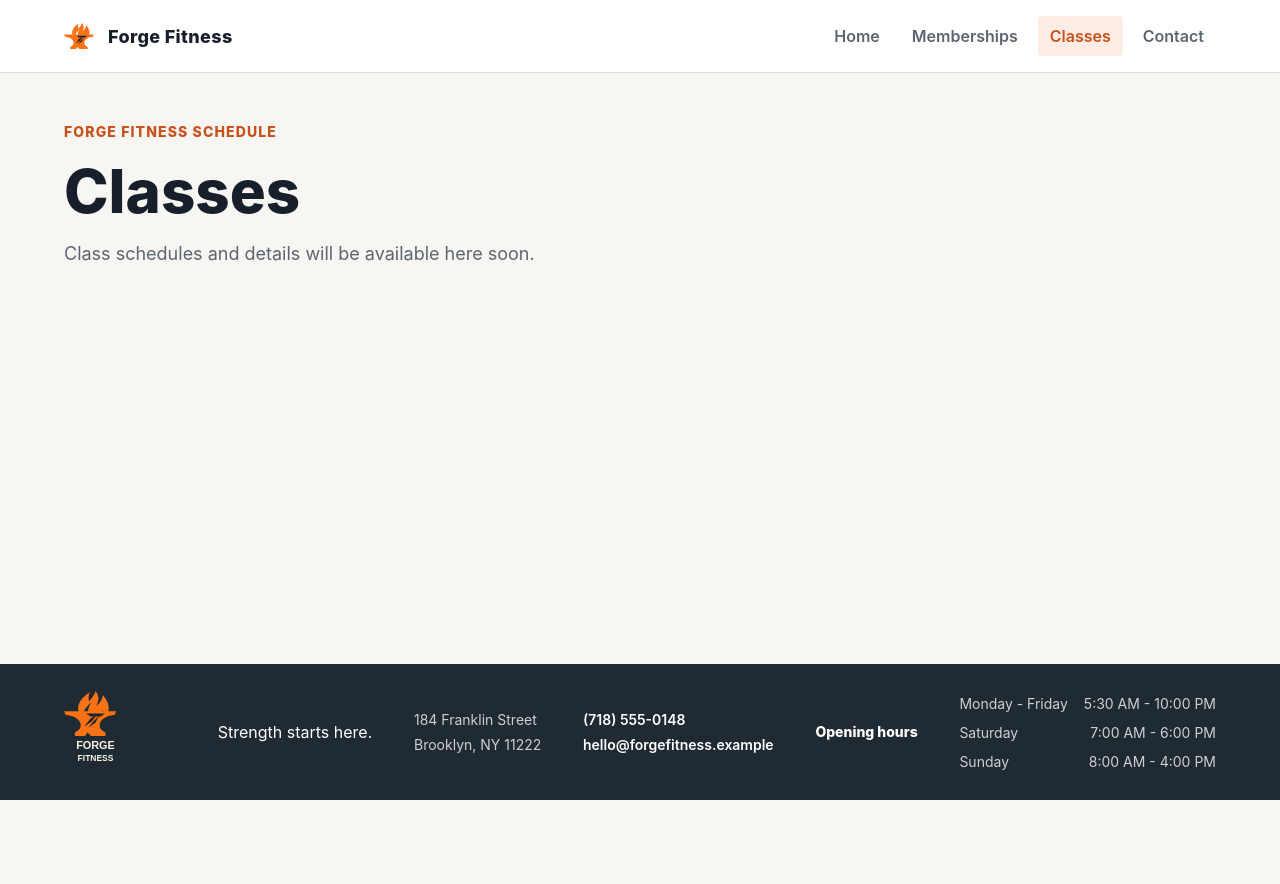
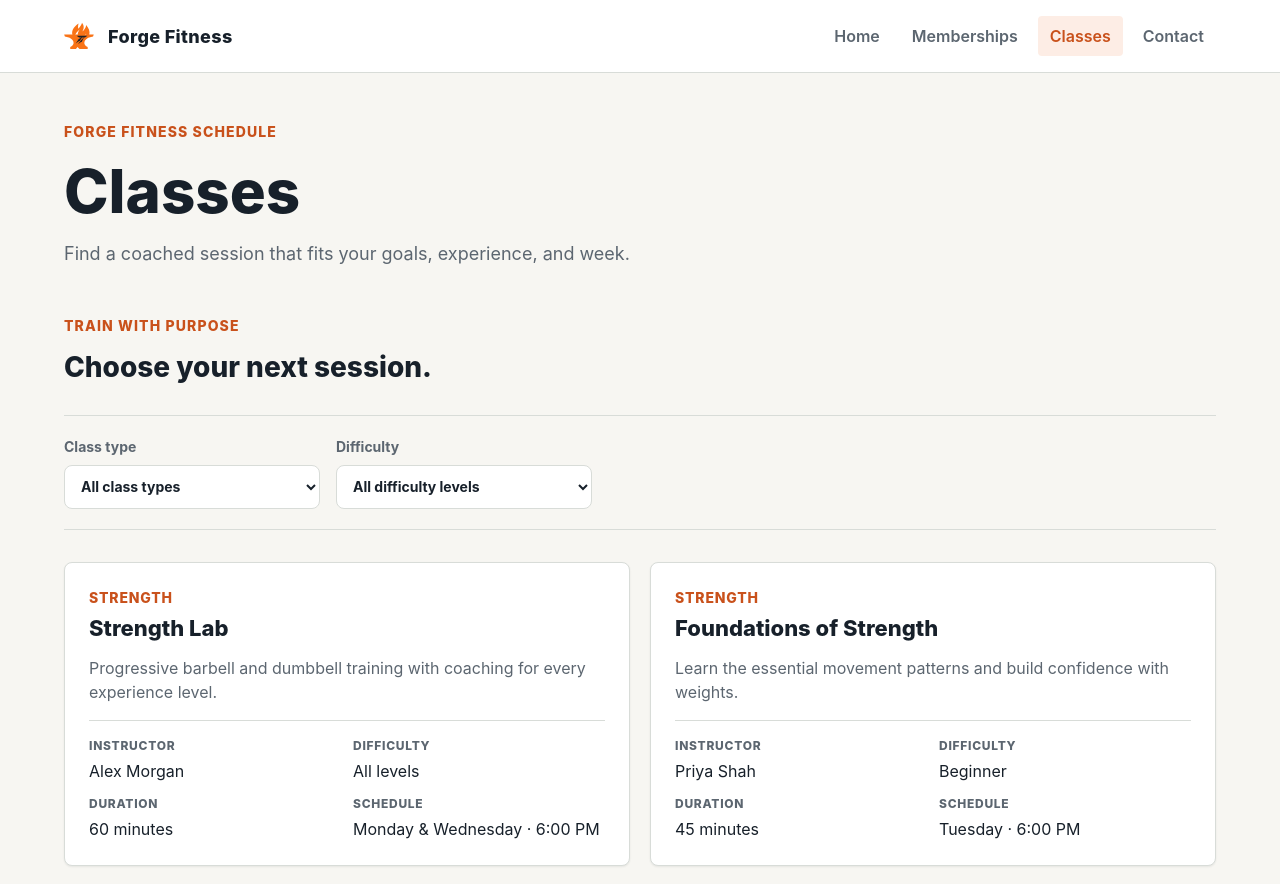
Before and after one commit to fernweh-3/forge-fitness, a React (Vite) app: page /classes in a window 1280 px wide. Shown: the top 884 px of the page. Before the commit the page ends 800 px from the top, so only its background shows below. Built offline with nearby package versions, Linux system fonts and the light colour scheme.

Commit message:
feat: class page and filter functionality

```diff
--- /dev/null
+++ b/src/data/classes.ts
@@ -0,0 +1,72 @@
+export const classTypes = ['Strength', 'Conditioning', 'Mobility'] as const
+export const classLevels = ['All levels', 'Beginner', 'Intermediate', 'Advanced'] as const
+
+export type ClassType = (typeof classTypes)[number]
+export type ClassLevel = (typeof classLevels)[number]
+
+export type FitnessClass = {
+  name: string
+  description: string
+  type: ClassType
+  instructor: string
+  level: ClassLevel
+  duration: string
+  schedule: string
+}
+
+export const fitnessClasses: FitnessClass[] = [
+  {
+    name: 'Strength Lab',
+    description: 'Progressive barbell and dumbbell training with coaching for every experience level.',
+    type: 'Strength',
+    instructor: 'Alex Morgan',
+    level: 'All levels',
+    duration: '60 minutes',
+    schedule: 'Monday & Wednesday · 6:00 PM',
+  },
+  {
+    name: 'Foundations of Strength',
+    description: 'Learn the essential movement patterns and build confidence with weights.',
+    type: 'Strength',
+    instructor: 'Priya Shah',
+    level: 'Beginner',
+    duration: '45 minutes',
+    schedule: 'Tuesday · 6:00 PM',
+  },
+  {
+    name: 'Conditioning Club',
+    description: 'Build power and stamina through varied, coach-led intervals.',
+    type: 'Conditioning',
+    instructor: 'Jordan Lee',
+    level: 'Intermediate',
+    duration: '45 minutes',
+    schedule: 'Tuesday & Thursday · 7:00 AM',
+  },
+  {
+    name: 'Engine Room',
+    description: 'A challenging conditioning session for members ready to raise the pace.',
+    type: 'Conditioning',
+    instructor: 'Maya Rivera',
+    level: 'Advanced',
+    duration: '60 minutes',
+    schedule: 'Saturday · 9:00 AM',
+  },
+  {
+    name: 'Mobility Reset',
+    description: 'Move better, recover well, and leave ready for the next session.',
+    type: 'Mobility',
+    instructor: 'Taylor Kim',
+    level: 'All levels',
+    duration: '45 minutes',
+    schedule: 'Saturday · 10:00 AM',
+  },
+  {
+    name: 'Mobility Foundations',
+    description: 'Build a steady mobility practice with accessible drills and breathing work.',
+    type: 'Mobility',
+    instructor: 'Sam Carter',
+    level: 'Beginner',
+    duration: '30 minutes',
+    schedule: 'Sunday · 10:00 AM',
+  },
+]
--- a/src/index.css
+++ b/src/index.css
@@ -578,6 +578,117 @@ p {
   gap: var(--space-12);
 }
 
+.classes-page {
+  display: grid;
+  gap: var(--space-12);
+}
+
+.classes-intro {
+  display: grid;
+  gap: var(--space-4);
+  max-width: 44rem;
+}
+
+.classes-intro > p:last-child {
+  color: var(--color-ink-muted);
+  font-size: var(--text-lg);
+  max-width: 36rem;
+}
+
+.classes-directory {
+  display: grid;
+  gap: var(--space-8);
+}
+
+.class-filters {
+  display: grid;
+  gap: var(--space-4);
+  border-top: 1px solid var(--color-border);
+  border-bottom: 1px solid var(--color-border);
+  padding: var(--space-5) 0;
+}
+
+.class-filters label {
+  display: grid;
+  gap: var(--space-2);
+  color: var(--color-ink-muted);
+  font-size: var(--text-sm);
+  font-weight: 700;
+}
+
+.class-filters select {
+  min-height: 2.75rem;
+  border: 1px solid var(--color-border);
+  border-radius: var(--radius-md);
+  background: var(--color-surface-raised);
+  color: var(--color-ink);
+  padding: var(--space-2) var(--space-3);
+}
+
+.class-list {
+  display: grid;
+  gap: var(--space-5);
+}
+
+.class-card {
+  display: grid;
+  gap: var(--space-4);
+  border: 1px solid var(--color-border);
+  border-radius: var(--radius-md);
+  background: var(--color-surface-raised);
+  padding: var(--space-6);
+  box-shadow: var(--shadow-sm);
+}
+
+.class-card__heading {
+  display: grid;
+  gap: var(--space-2);
+}
+
+.class-card__type {
+  color: var(--color-accent-hover);
+  font-size: var(--text-sm);
+  font-weight: 800;
+  letter-spacing: 0.06em;
+  text-transform: uppercase;
+}
+
+.class-card__description {
+  color: var(--color-ink-muted);
+}
+
+.class-card__details {
+  display: grid;
+  gap: var(--space-3);
+  margin: 0;
+  padding-top: var(--space-4);
+  border-top: 1px solid var(--color-border);
+}
+
+.class-card__details div {
+  display: grid;
+  gap: var(--space-1);
+}
+
+.class-card__details dt {
+  color: var(--color-ink-muted);
+  font-size: var(--text-xs);
+  font-weight: 800;
+  letter-spacing: 0.06em;
+  text-transform: uppercase;
+}
+
+.class-card__details dd {
+  margin: 0;
+}
+
+.class-list__empty {
+  border: 1px dashed var(--color-border);
+  color: var(--color-ink-muted);
+  padding: var(--space-8);
+  text-align: center;
+}
+
 .memberships-intro {
   display: grid;
   gap: var(--space-4);
@@ -747,6 +858,18 @@ p {
   .membership-grid {
     grid-template-columns: repeat(3, 1fr);
   }
+
+  .class-filters {
+    grid-template-columns: repeat(2, minmax(0, 16rem));
+  }
+
+  .class-list {
+    grid-template-columns: repeat(2, minmax(0, 1fr));
+  }
+
+  .class-card__details {
+    grid-template-columns: repeat(2, minmax(0, 1fr));
+  }
 }
 
 .site-footer {
--- a/src/pages/ClassesPage.tsx
+++ b/src/pages/ClassesPage.tsx
@@ -1,9 +1,98 @@
+import { useState } from 'react'
+import { classLevels, classTypes, fitnessClasses, type ClassLevel, type ClassType } from '../data/classes'
+
 export function ClassesPage() {
+  const [selectedType, setSelectedType] = useState<ClassType | 'All'>('All')
+  const [selectedLevel, setSelectedLevel] = useState<ClassLevel | 'All'>('All')
+
+  const filteredClasses = fitnessClasses.filter((fitnessClass) => {
+    const matchesType = selectedType === 'All' || fitnessClass.type === selectedType
+    const matchesLevel = selectedLevel === 'All' || fitnessClass.level === selectedLevel
+
+    return matchesType && matchesLevel
+  })
+
   return (
-    <section className="page-placeholder" aria-labelledby="classes-title">
-      <p className="page-placeholder__eyebrow">Forge Fitness schedule</p>
-      <h1 id="classes-title">Classes</h1>
-      <p>Class schedules and details will be available here soon.</p>
-    </section>
+    <div className="classes-page">
+      <section className="classes-intro" aria-labelledby="classes-title">
+        <p className="page-placeholder__eyebrow">Forge Fitness schedule</p>
+        <h1 id="classes-title">Classes</h1>
+        <p>Find a coached session that fits your goals, experience, and week.</p>
+      </section>
+
+      <section className="classes-directory" aria-labelledby="classes-directory-title">
+        <div className="section-heading">
+          <p className="page-placeholder__eyebrow">Train with purpose</p>
+          <h2 id="classes-directory-title">Choose your next session.</h2>
+        </div>
+
+        <div className="class-filters" aria-label="Filter classes">
+          <label>
+            Class type
+            <select
+              value={selectedType}
+              onChange={(event) => setSelectedType(event.target.value as ClassType | 'All')}
+            >
+              <option value="All">All class types</option>
+              {classTypes.map((classType) => (
+                <option key={classType} value={classType}>
+                  {classType}
+                </option>
+              ))}
+            </select>
+          </label>
+          <label>
+            Difficulty
+            <select
+              value={selectedLevel}
+              onChange={(event) => setSelectedLevel(event.target.value as ClassLevel | 'All')}
+            >
+              <option value="All">All difficulty levels</option>
+              {classLevels.map((classLevel) => (
+                <option key={classLevel} value={classLevel}>
+                  {classLevel}
+                </option>
+              ))}
+            </select>
+          </label>
+        </div>
+
+        {filteredClasses.length > 0 ? (
+          <div className="class-list" aria-live="polite">
+            {filteredClasses.map((fitnessClass) => (
+              <article className="class-card" key={fitnessClass.name}>
+                <div className="class-card__heading">
+                  <p className="class-card__type">{fitnessClass.type}</p>
+                  <h3>{fitnessClass.name}</h3>
+                </div>
+                <p className="class-card__description">{fitnessClass.description}</p>
+                <dl className="class-card__details">
+                  <div>
+                    <dt>Instructor</dt>
+                    <dd>{fitnessClass.instructor}</dd>
+                  </div>
+                  <div>
+                    <dt>Difficulty</dt>
+                    <dd>{fitnessClass.level}</dd>
+                  </div>
+                  <div>
+                    <dt>Duration</dt>
+                    <dd>{fitnessClass.duration}</dd>
+                  </div>
+                  <div>
+                    <dt>Schedule</dt>
+                    <dd>{fitnessClass.schedule}</dd>
+                  </div>
+                </dl>
+              </article>
+            ))}
+          </div>
+        ) : (
+          <p className="class-list__empty" role="status">
+            No classes match those filters. Try a different combination.
+          </p>
+        )}
+      </section>
+    </div>
   )
 }
```
Also changed, not shown: 2 other files (tests, documents, lock files or other folders).
